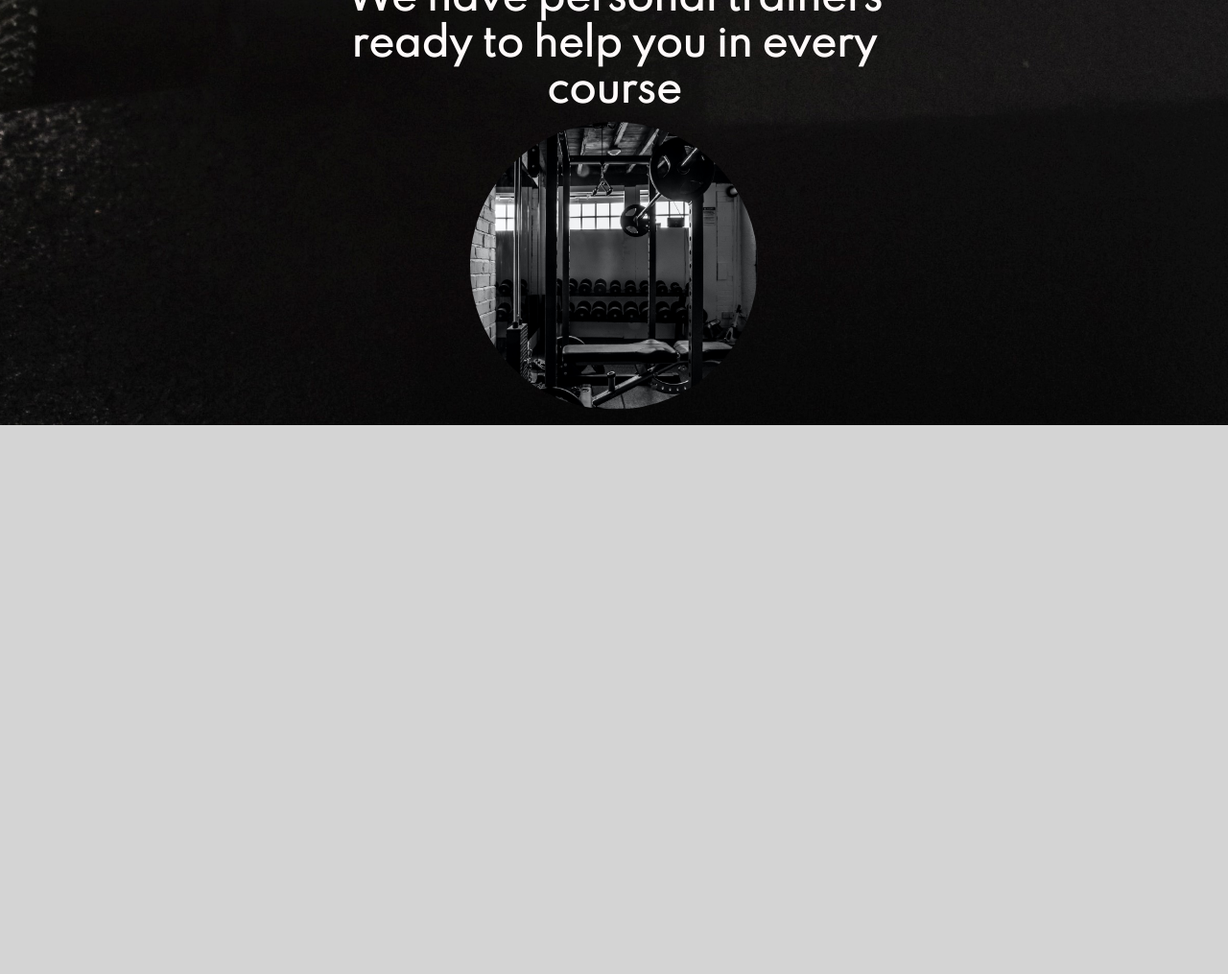
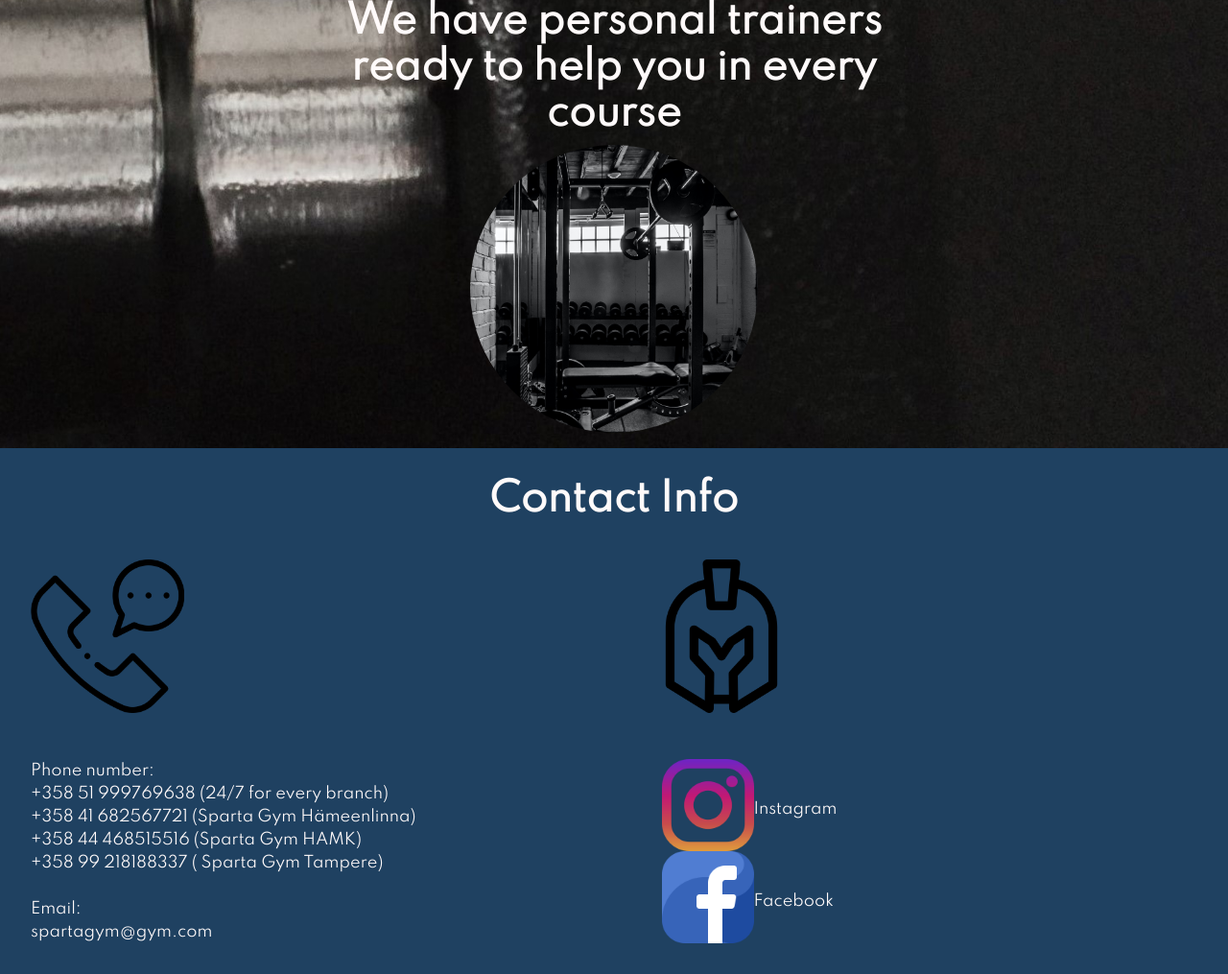
Before and after one commit to Ebassani/Sparta_gym, a PHP site: page /Sparta_Gym.html in a window 1280 px wide. Shown: the part 2025-3040 px from the top of the page at 96% size. Before the commit the page ends 2468 px from the top, so only its background shows below. Run offline with PHP 8.4, Linux system fonts and the light colour scheme.

Commit message:
Commit 4
Corrections on the middle part, contact us, and more images

```diff
--- a/CssStyling.css
+++ b/CssStyling.css
@@ -2,10 +2,10 @@
 
 body
 {
-    max-width: 1440px;
+    max-width: 2000px;
     margin-right: auto;
     margin-left: auto;
-    min-width: 720px;
+    min-width: 850px;
 }
 
 .middle_part
@@ -18,7 +18,7 @@ body
     height: 100%;
 }
 
-.Cardio
+.cardio
 {
     background-color: rgba(196, 196, 196, 0.7);
     margin: 70px 30px 40px 30px;
@@ -35,7 +35,7 @@ body
     border-radius: 300px;
 }
 
-.Stretching
+.stretching
 {
     background-color: rgba(196, 196, 196, 0.7);
     margin: 70px 30px 40px 30px;
@@ -52,7 +52,7 @@ body
     border-radius: 300px;
 }
 
-.Weights
+.weights
 {
     background-color: rgba(196, 196, 196, 0.7);
     margin: 70px 30px 40px 30px;
@@ -142,3 +142,80 @@ body
     margin-left: auto;
     margin-right: auto;
 }
+
+.contactInfo
+{
+    background-color: #1F4161;
+    color: snow;
+}
+
+.icons
+{
+    display: flex;
+    flex-direction: row;
+    object-fit: cover;
+    height: 10em;
+    width: 10em;
+    max-width: 200px;
+    max-height: 200px;
+}
+
+.textInfo
+{
+    text-align: center;
+    padding-top: 30px;
+    padding-bottom: 30px;
+
+}
+
+.textWithInfo
+{
+    padding-left: 2em;
+    padding-right: 16em;
+}
+
+.info
+{
+    padding-top: 3em;
+    padding-bottom: 1em;
+    display: flex;
+    flex-direction: row;
+}
+
+.instagramImg
+{
+    width: 6em;
+    height: 6em;
+    object-fit: cover;
+    max-width: 100px;
+    max-height: 100px;
+}
+.instagram
+{
+    display: flex;
+    flex-direction: row;
+}
+
+.facebookImg
+{
+    width: 6em;
+    height: 6em;
+    object-fit: cover;
+    max-width: 100px;
+    max-height: 100px;
+}
+.facebook
+{
+    display: flex;
+    flex-direction: row;
+}
+
+a
+{
+    color: snow;
+    text-decoration: none;
+}
+a:hover
+{
+    color: snow;
+}
--- a/Sparta_Gym.html
+++ b/Sparta_Gym.html
@@ -12,7 +12,8 @@
 <body>
     <div class="middle_part">
         <div class="flex-container">
-            <div class="Cardio">
+            <p><br></p>
+            <div class="cardio">
                 <div>
                     <img class="img_cardio" src="Cardio_Image.jpg" alt="ImageCardio">
                 </div>
@@ -22,7 +23,7 @@
                 </div>
             </div>
 
-            <div class="Weights">
+            <div class="weights">
                 <div style="flex-grow: 8;">
                     <div class="weightText">
                         <h2 style="text-align: center;"><b>Weights</b></h2>
@@ -34,7 +35,7 @@
                 </div>
             </div>
 
-            <div class="Stretching">
+            <div class="stretching">
                     <div>
                         <img class="img_Stretch" src="Stretching.jpg" alt="ImageStretch">
                     </div>
@@ -54,12 +55,44 @@
                 <img style="flex-grow: 1;" class="smallImage3" src="smallImage3.jpg" alt="Gym">
                 <p></p>
             </div>
-
-
         </div>
 
 
 
+        <div class="contactInfo">
+            <h1 class="textInfo"><b>Contact Info</b></h1>
+            <div class="flex-container">
+                <div class="icons">
+                    <img style="padding-left: 2em;" src="telephone.png" alt="">
+                    <div class="spacing"></div>
+                    <img style="padding-left: 30em;" src="spartan.png" alt="">
+                </div>
+                <div class="info">
+                    <div class="textWithInfo">
+                        <p>Phone number:<br>
+                            +358 51 999769638 (24/7 for every branch)<br>
+                            +358 41 682567721 (Sparta Gym Hämeenlinna)<br>
+                            +358 44 468515516 (Sparta Gym HAMK)<br>
+                            +358 99 218188337 ( Sparta Gym Tampere)<br>
+                            <br>
+
+                            Email:<br>
+                            spartagym@gym.com</p>
+                    </div>
+                    <div class="socialMedia">
+                        <div class="instagram">
+                            <a href="https://www.instagram.com"><img class="instagramImg" src="instagram.png" alt="instagramImg"></a>
+                            <a href="https://www.instagram.com"><p style="padding-top: 2.5em;">Instagram</p></a>
+                        </div>
+                        <div class="facebook">
+                            <a href="https://www.facebook.com"><img class="facebookImg" src="facebook.png" alt="facebookImg"></a>
+                            <a href="https://www.facebook.com"><p style="padding-top: 2.5em;">Facebook</p></a>
+                        </div>
+                    </div>
+                </div>
+            </div>
+        </div>
+
     </div>
 </body>
 </html>
```
Also changed, not shown: Background_middle_part.jpg, facebook.png (added), instagram.png (added), spartan.png (added), telephone.png (added).
